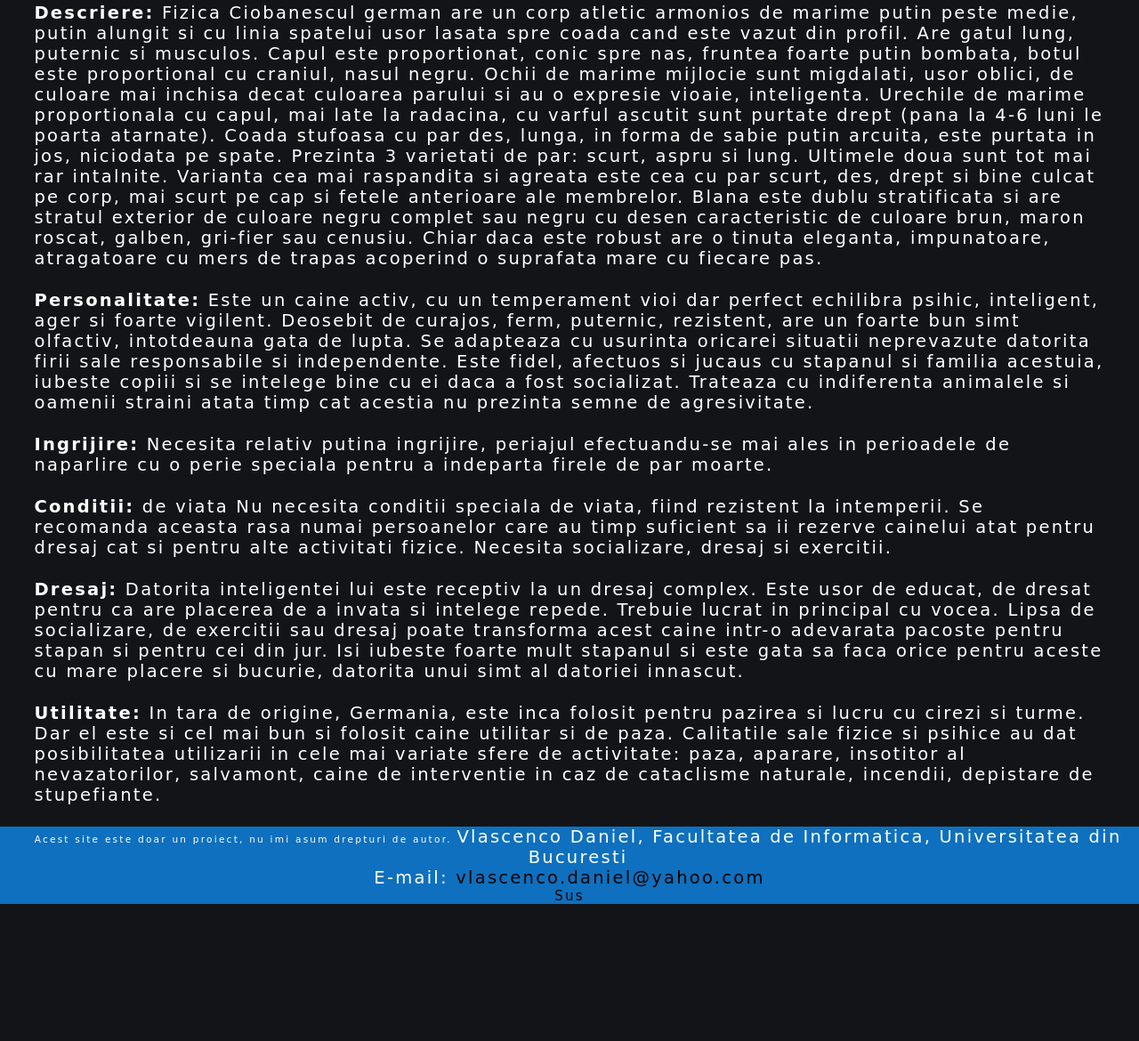
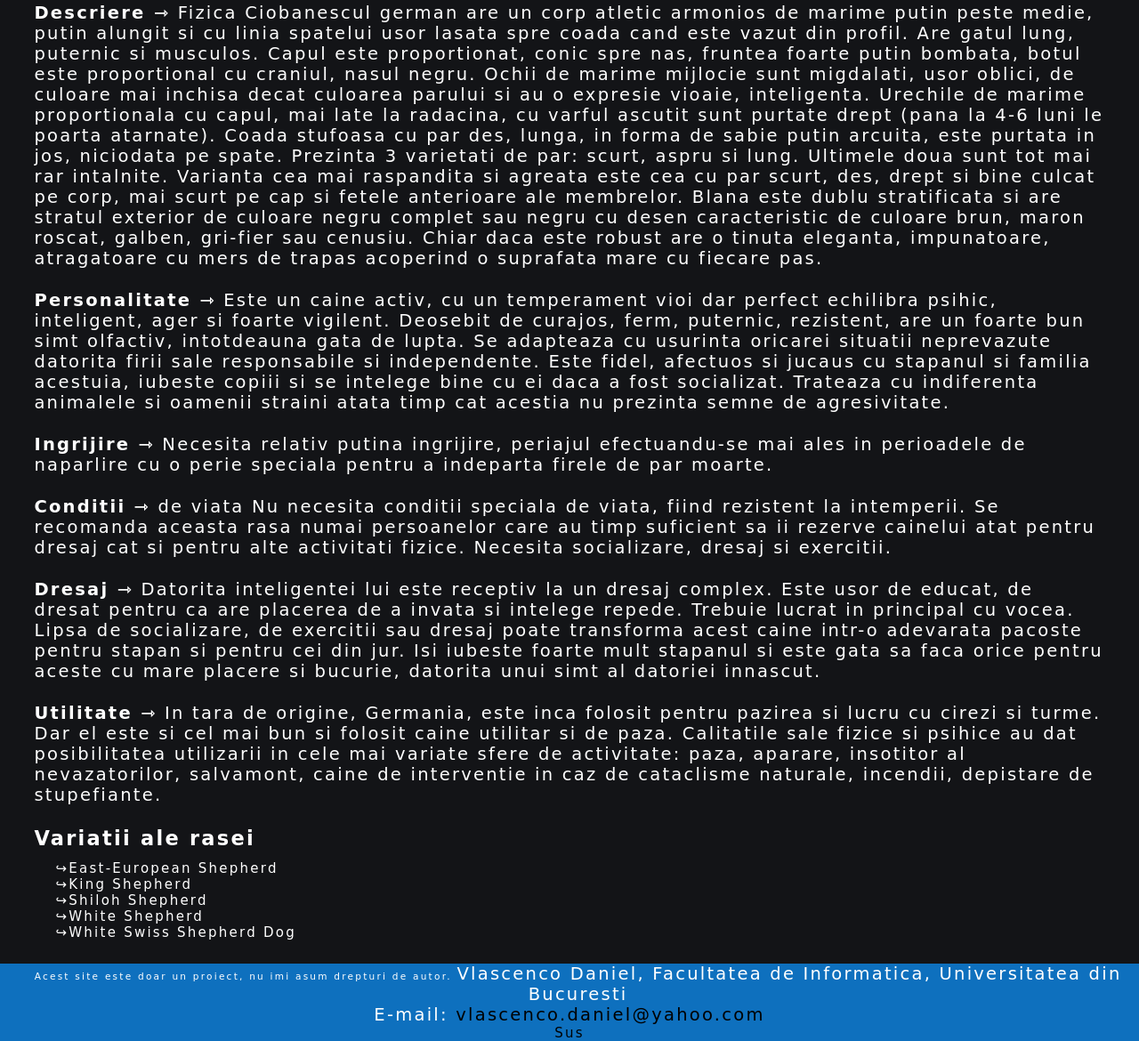
Before and after one commit to VLCDaniel/tehniciweb, a plain HTML site: page germanshepherd.html in a window 1280 px wide. Shown: the part 1562-2732 px from the top of the page at 89% size. Before the commit the page ends 2578 px from the top, so only its background shows below. Drawn offline with Linux system fonts and the light colour scheme; a web font is replaced by a local one.

Commit message:
added german shepherd

```diff
--- a/css/germanshepherd.css
+++ b/css/germanshepherd.css
@@ -107,3 +107,51 @@ main article h2
     text-align: center;
     margin-bottom: 2%;
 }
+
+main aside
+{
+    padding-left: 3%;
+    padding-right: 3%;
+    margin-bottom: 2%;
+}
+
+main aside h2
+{
+    margin-bottom: 1%;
+}
+
+main aside ul li
+{
+    margin-left: 2%;
+    list-style-type: none;
+}
+
+main aside ul li::before
+{
+    content: "↪";
+}
+
+@media screen and (max-width: 840px) and (min-width: 650px)
+{
+
+    #animated_gallery
+    {
+        height: 10em;
+    }
+}
+
+@media screen and (max-width: 650px) and (min-width: 350px)
+{
+    #animated_gallery
+    {
+        height: 8em;
+    }
+}
+
+@media screen and (max-width: 350px)
+{
+    #animated_gallery
+    {
+        height: 7em;
+    }
+}
--- a/germanshepherd.html
+++ b/germanshepherd.html
@@ -79,14 +79,24 @@
         <hr>
         <article>
             <h2>German Shepherd</h2>
-            <p><b>Istoric:</b> rasa Este rasa cea mai cunoscuta si mai raspandita in lume, fiind rasa natioanala a Germaniei. Gresit i se atribuie originea alsaciana. Rasa veche de mii de ani, are un lung sir de stramosi incepand cu ciobanescul persian. Pe baza asemanarii vagi cu lupul mai este cunoscut sub denumirea populara de caine-lup. Rasa a fost adusa la forma actuala abia la sfarsitul secolului XIX-lea de catre capitanul de cavalerie Maxx von Stepanitz prin selectii perseverente si din ce in ce mai fine. In Germania isi are sediul organizatia internationala WUSV cu peste jumatate de milion de membri din 60 de tari care se ocupa cu problemele acestei rase, ciobanescul german fiind  singura rasa pentru care exista o asemenea organizatie.</p>
-<p><b>Descriere:</b> Fizica Ciobanescul german are un corp atletic armonios de marime putin peste medie, putin alungit si cu linia spatelui usor lasata spre coada cand este vazut din profil. Are gatul lung, puternic si musculos. Capul este proportionat, conic spre nas, fruntea foarte putin bombata, botul este proportional cu craniul, nasul negru. Ochii de marime mijlocie sunt migdalati, usor oblici, de culoare mai inchisa decat culoarea parului si au o expresie vioaie, inteligenta. Urechile de marime proportionala cu capul, mai late la radacina, cu varful ascutit sunt purtate drept (pana la 4-6 luni  le poarta atarnate). Coada stufoasa cu par des, lunga, in forma de sabie putin arcuita, este purtata in jos, niciodata pe spate. Prezinta 3 varietati de par: scurt, aspru si lung. Ultimele doua sunt tot mai rar intalnite. Varianta cea mai raspandita si agreata este cea cu par scurt, des, drept si bine culcat pe corp, mai scurt pe cap si fetele anterioare ale membrelor. Blana este dublu stratificata si are stratul exterior de culoare negru complet sau negru cu desen caracteristic de culoare brun, maron roscat, galben, gri-fier sau cenusiu. Chiar daca este robust are o tinuta eleganta, impunatoare, atragatoare cu mers de trapas acoperind o suprafata mare cu fiecare pas.</p>
-<p><b>Personalitate:</b> Este un caine activ, cu un temperament vioi dar perfect echilibra psihic, inteligent, ager si foarte vigilent. Deosebit de curajos, ferm, puternic, rezistent, are un foarte bun simt olfactiv, intotdeauna gata de lupta. Se adapteaza cu usurinta oricarei situatii neprevazute datorita firii sale responsabile si independente. Este fidel, afectuos si jucaus cu stapanul si familia acestuia, iubeste copiii si se intelege bine cu ei daca a fost socializat. Trateaza cu indiferenta animalele si oamenii straini atata timp cat acestia nu prezinta semne de agresivitate.</p>
-<p><b>Ingrijire:</b> Necesita relativ putina ingrijire, periajul efectuandu-se mai ales in perioadele de naparlire cu o perie speciala pentru a indeparta firele de par moarte.</p>
-<p><b>Conditii:</b> de viata Nu necesita conditii speciala de viata, fiind rezistent la intemperii. Se recomanda aceasta rasa numai persoanelor care au timp suficient sa ii rezerve cainelui atat pentru dresaj cat si pentru alte activitati fizice. Necesita socializare, dresaj si exercitii.</p>
-<p><b>Dresaj:</b> Datorita inteligentei lui este receptiv la un dresaj complex. Este usor de educat, de dresat pentru ca are placerea de a invata si intelege repede. Trebuie lucrat in principal cu vocea. Lipsa de socializare, de exercitii sau dresaj poate transforma acest caine intr-o adevarata pacoste pentru stapan si pentru cei din jur. Isi iubeste foarte mult stapanul si este gata sa faca orice pentru aceste cu mare placere si bucurie, datorita unui simt al datoriei innascut.</p>
-<p><b>Utilitate:</b> In tara de origine, Germania, este inca folosit pentru pazirea si lucru cu cirezi si turme. Dar el este si cel mai bun si folosit caine utilitar si de paza. Calitatile sale fizice si psihice au dat posibilitatea utilizarii in cele mai variate sfere de activitate: paza, aparare, insotitor al nevazatorilor, salvamont, caine de interventie in caz de cataclisme naturale, incendii, depistare de stupefiante.</p>
+            <p><b>Istoric &#8702</b> rasa Este rasa cea mai cunoscuta si mai raspandita in lume, fiind rasa natioanala a Germaniei. Gresit i se atribuie originea alsaciana. Rasa veche de mii de ani, are un lung sir de stramosi incepand cu ciobanescul persian. Pe baza asemanarii vagi cu lupul mai este cunoscut sub denumirea populara de caine-lup. Rasa a fost adusa la forma actuala abia la sfarsitul secolului XIX-lea de catre capitanul de cavalerie Maxx von Stepanitz prin selectii perseverente si din ce in ce mai fine. In Germania isi are sediul organizatia internationala WUSV cu peste jumatate de milion de membri din 60 de tari care se ocupa cu problemele acestei rase, ciobanescul german fiind  singura rasa pentru care exista o asemenea organizatie.</p>
+            <p><b>Descriere &#8702</b> Fizica Ciobanescul german are un corp atletic armonios de marime putin peste medie, putin alungit si cu linia spatelui usor lasata spre coada cand este vazut din profil. Are gatul lung, puternic si musculos. Capul este proportionat, conic spre nas, fruntea foarte putin bombata, botul este proportional cu craniul, nasul negru. Ochii de marime mijlocie sunt migdalati, usor oblici, de culoare mai inchisa decat culoarea parului si au o expresie vioaie, inteligenta. Urechile de marime proportionala cu capul, mai late la radacina, cu varful ascutit sunt purtate drept (pana la 4-6 luni  le poarta atarnate). Coada stufoasa cu par des, lunga, in forma de sabie putin arcuita, este purtata in jos, niciodata pe spate. Prezinta 3 varietati de par: scurt, aspru si lung. Ultimele doua sunt tot mai rar intalnite. Varianta cea mai raspandita si agreata este cea cu par scurt, des, drept si bine culcat pe corp, mai scurt pe cap si fetele anterioare ale membrelor. Blana este dublu stratificata si are stratul exterior de culoare negru complet sau negru cu desen caracteristic de culoare brun, maron roscat, galben, gri-fier sau cenusiu. Chiar daca este robust are o tinuta eleganta, impunatoare, atragatoare cu mers de trapas acoperind o suprafata mare cu fiecare pas.</p>
+            <p><b>Personalitate &#8702</b> Este un caine activ, cu un temperament vioi dar perfect echilibra psihic, inteligent, ager si foarte vigilent. Deosebit de curajos, ferm, puternic, rezistent, are un foarte bun simt olfactiv, intotdeauna gata de lupta. Se adapteaza cu usurinta oricarei situatii neprevazute datorita firii sale responsabile si independente. Este fidel, afectuos si jucaus cu stapanul si familia acestuia, iubeste copiii si se intelege bine cu ei daca a fost socializat. Trateaza cu indiferenta animalele si oamenii straini atata timp cat acestia nu prezinta semne de agresivitate.</p>
+            <p><b>Ingrijire &#8702</b> Necesita relativ putina ingrijire, periajul efectuandu-se mai ales in perioadele de naparlire cu o perie speciala pentru a indeparta firele de par moarte.</p>
+            <p><b>Conditii &#8702</b> de viata Nu necesita conditii speciala de viata, fiind rezistent la intemperii. Se recomanda aceasta rasa numai persoanelor care au timp suficient sa ii rezerve cainelui atat pentru dresaj cat si pentru alte activitati fizice. Necesita socializare, dresaj si exercitii.</p>
+            <p><b>Dresaj &#8702</b> Datorita inteligentei lui este receptiv la un dresaj complex. Este usor de educat, de dresat pentru ca are placerea de a invata si intelege repede. Trebuie lucrat in principal cu vocea. Lipsa de socializare, de exercitii sau dresaj poate transforma acest caine intr-o adevarata pacoste pentru stapan si pentru cei din jur. Isi iubeste foarte mult stapanul si este gata sa faca orice pentru aceste cu mare placere si bucurie, datorita unui simt al datoriei innascut.</p>
+            <p><b>Utilitate &#8702</b> In tara de origine, Germania, este inca folosit pentru pazirea si lucru cu cirezi si turme. Dar el este si cel mai bun si folosit caine utilitar si de paza. Calitatile sale fizice si psihice au dat posibilitatea utilizarii in cele mai variate sfere de activitate: paza, aparare, insotitor al nevazatorilor, salvamont, caine de interventie in caz de cataclisme naturale, incendii, depistare de stupefiante.</p>
         </article>
+        <aside>
+            <h2>Variatii ale rasei</h2>
+            <ul>
+                <li>East-European Shepherd</li>
+                <li>King Shepherd</li>
+                <li>Shiloh Shepherd</li>
+                <li>White Shepherd</li>
+                <li>White Swiss Shepherd Dog</li>
+            </ul>
+        </aside>
     </main>
     <footer>
         <p><small>Acest site este doar un proiect, nu imi asum drepturi de autor. </small> Vlascenco Daniel, Facultatea de Informatica, Universitatea din Bucuresti</p>
```
